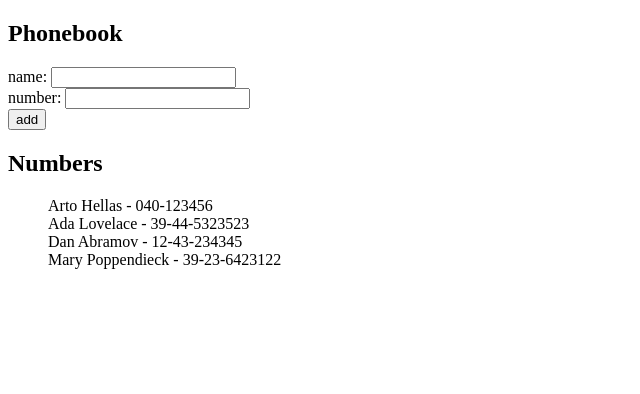
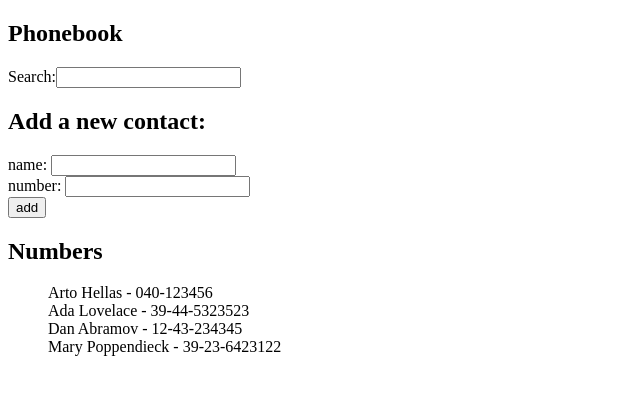
Before and after one commit to corbinarnett/fullstackopen, a React (Create React App) app in the folder part2/phonebook/: page / in a window 1280 px wide. Shown: the top 394 px of the page, without its empty margins (0-640 px from the left). Built offline with nearby package versions, Linux system fonts and the light colour scheme.

Commit message:
create Search component

```diff
--- a/part2/phonebook/src/App.js
+++ b/part2/phonebook/src/App.js
@@ -1,5 +1,6 @@
 import { useState } from "react";
 import Form from "./components/Form";
+import Search from "./components/Search";
 
 const App = () => {
   const [persons, setPersons] = useState([
@@ -10,6 +11,7 @@ const App = () => {
   ]);
   const [newName, setNewName] = useState("");
   const [newNumber, setNewNumber] = useState("");
+  const [newSearch, setSearch] = useState("");
 
   const handleSubmit = (event) => {
     event.preventDefault();
@@ -41,13 +43,17 @@ const App = () => {
       case "number":
         setNewNumber(inputValue);
         break;
+      case "search":
+        setSearch(inputValue);
+        break;
       default:
     }
   };
 
   return (
     <div>
-      <h2>Phonebook</h2>
+      <Search newSearch={newSearch} handleChange={handleChange} />
+      <h2>Add a new contact:</h2>
       <Form
         handleChange={handleChange}
         handleSubmit={handleSubmit}
--- /dev/null
+++ b/part2/phonebook/src/components/Search.js
@@ -0,0 +1,15 @@
+import React from "react";
+
+const Search = ({ handleChange, newSearch }) => {
+  return (
+    <>
+      <h2>Phonebook</h2>
+      <div>
+        Search:
+        <input name="search" onChange={handleChange} value={newSearch} />
+      </div>
+    </>
+  );
+};
+
+export default Search;
```
